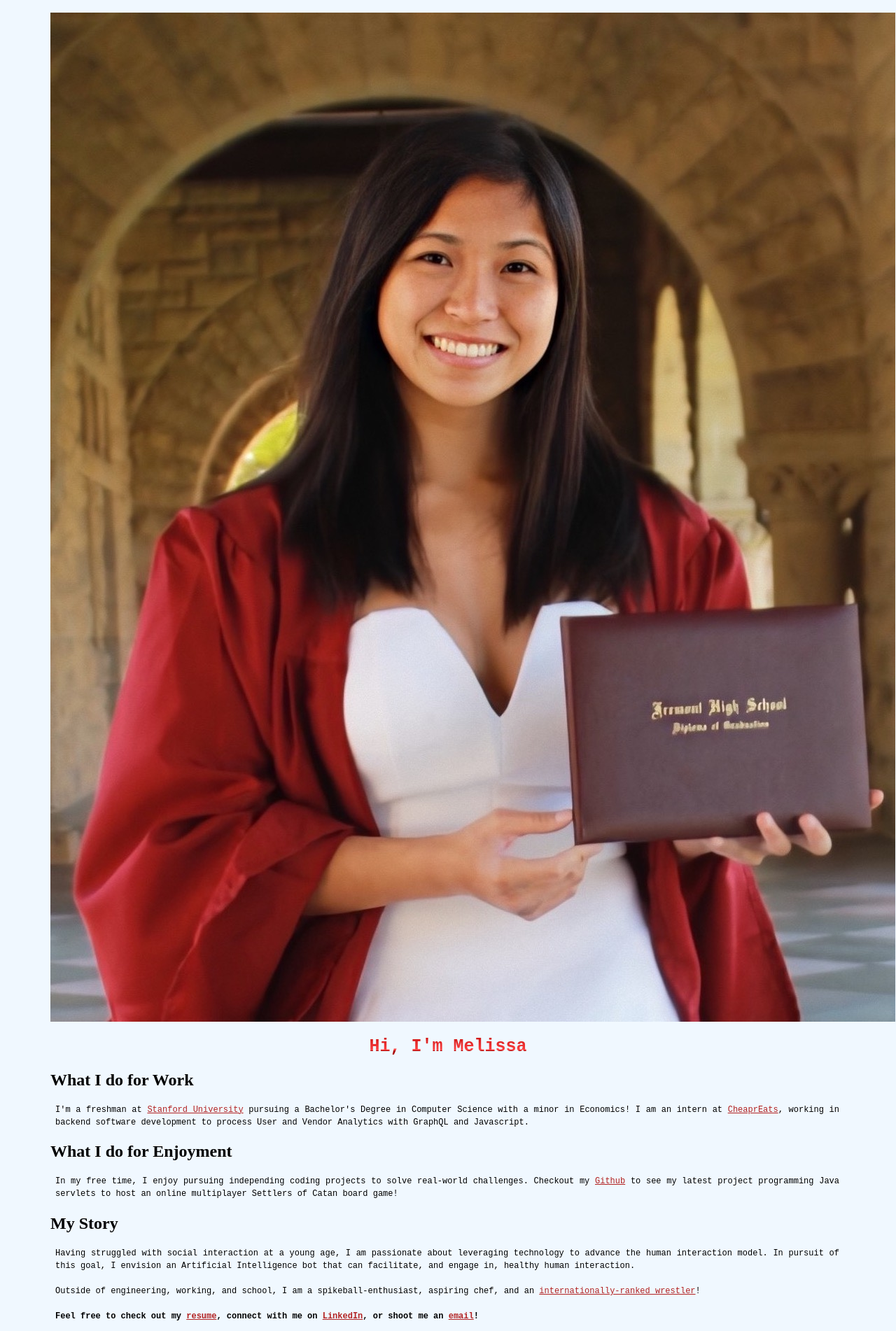
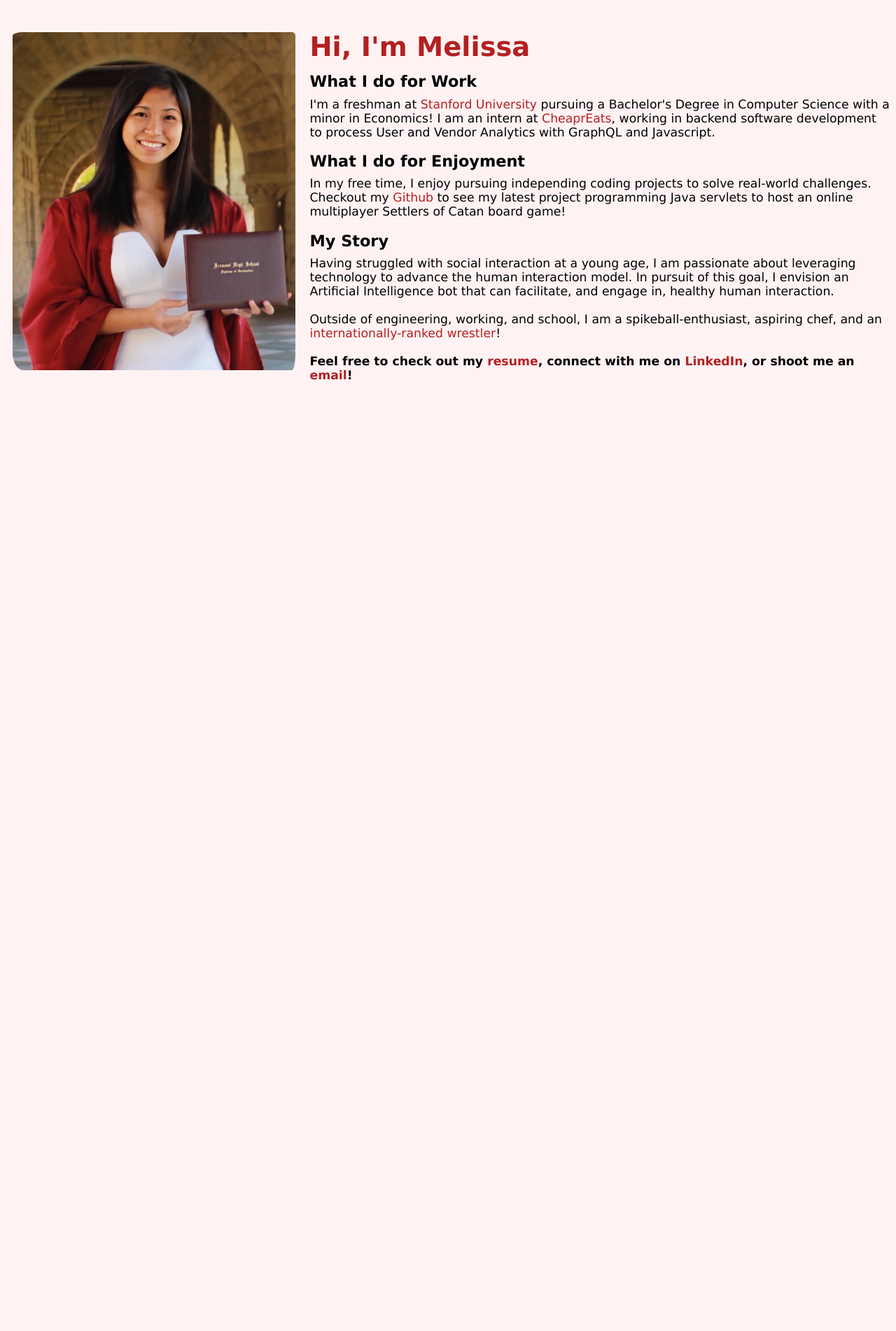
Before and after one commit to melissaflee02/mlee24.github.io, a Jekyll site: the page index.html, which Jekyll copies as it is, in a window 1280 px wide. Shown: the whole page at 70% size. Built offline with Jekyll 4.4.1, drawn with Linux system fonts in a browser that asks for light colours; after the commit the page ends 900 px from its top, so only the background shows below that.

Commit message:
Add files via upload

```diff
--- a/css/main.css
+++ b/css/main.css
@@ -1,123 +1,45 @@
-html {
-  padding-left: 5%;
-  padding-right: 5%;
-  padding-top: 10px;
+body {
+  background-color: #fff2f3;
 }
 
-header {
-  padding-top: 60px;
-  padding-bottom: 40px;
-  background-image: url("images/stanford.jpg");
-  background-size: cover;
-  background-repeat: no-repeat;
-  background-position: center;
-  text-align: center;
-  font-size: 20px;
-  color: gainsboro;
-}
-
-body {
-  background-color: AliceBlue;
-}
-
-table {
-  width: 100%;
+img {
+  float: left;
+  border-radius: 25px;
+  padding-top: 20px;
+  padding-left: 10px;
+  padding-right: 20px;
+  max-width: 32%;
 }
 
 h1 {
-  color: black;
-  font-size: 25px;
-  text-align: center;
+  margin-bottom: -4px;
+  padding-top: 18px;
+  color: #b32020;
+  font-size: 3vw;
+  font-family: geneva;
+}
 
-  font-family: 'Fira Code', monospace;
-  background: linear-gradient(to bottom, #C11, #F44 70%, #B00 20%, #A00 10%);
-  background-clip: text;
-  -webkit-background-clip: text;
-  color: transparent;
-  background-repeat: no-repeat;
-  transition: background 0.2s ease-out;
-  white-space: nowrap;
+h2 {
+  margin-bottom: -8px;
+  font-size: 1.75vw;
+  font-family: geneva;
+  font-weight: bold;
 }
 
 p {
-  text-align: justify;
-  text-justify: inter-word;
-  color: black;
-  font-family: "courier new";
-  font-size: 12px;
-  line-height: 150%;
-  padding-left: 7px;
-  padding-right: 9px;
+  font-size: 1.35vw;
+  font-family: geneva;
 }
 
-a:link {
-  color: firebrick;
-}
-
-a:visited {
-  color: darkred;
+a {
+  color: #b32020;
+  text-decoration: none;
 }
 
 a:hover {
-  font-weight: bold;
+  text-decoration: underline;
 }
 
 a:active {
-  color: lightpink;
+  color: black;
 }
-
-/* social icons */
-.social-icons {
-  text-align: left;
-}
-.social-icons li img {
-  width: 40px;
-  height: 40px;
-}
-
-/* pulsating circle */
-#container {
-  width: 175px;
-  height: 175px;
-  display: flex;
-  align-items: center;
-  justify-content: center;
-  overflow: hidden;
-  position: relative;
-}
-
-.item {
-  z-index: 100;
-  padding: 5px;
-  width: 112px;
-  height: 112px;
-  position: relative;
-  overflow: hidden;
-  border-radius: 50%;
-}
-
-.item img {
-  transform: translate(-25%, -21%);
-}
-
-/* flip card */
-.flip-card {
-  background-color: transparent;
-  width: 675px;
-  height: 400px;
-  margin-top: 10%;
-  margin-left: auto;
-  margin-right: auto;
-}
-
-.flip-card-front {
-  background-color: mistyrose;
-  text-align: left;
-}
-
-.flip-card-front img {
-  width: 150px;
-  height: auto;
-  padding-left: 7px;
-  padding-right: 7px;
-}
```
